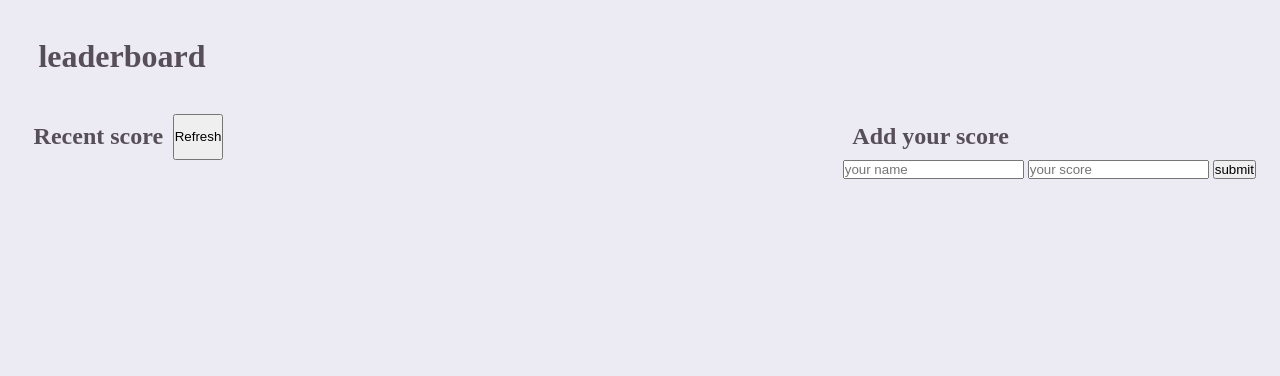
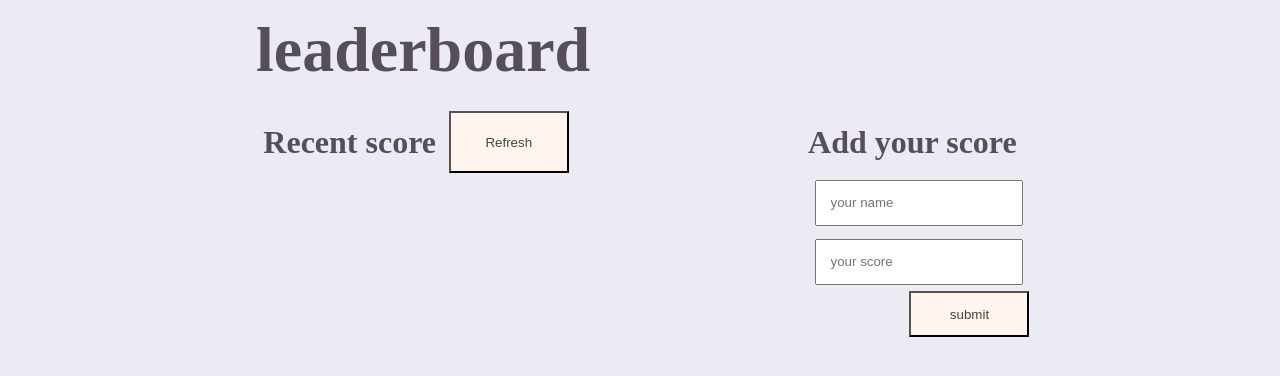
Before and after one commit to yahyaelganyni1/mario-leaderboard, a website built with webpack: page src/index.html in a window 1280 px wide. Built offline with nearby package versions, Linux system fonts and the light colour scheme; no server answers.

Commit message:
Add style to the project

```diff
--- a/src/style.css
+++ b/src/style.css
@@ -10,21 +10,63 @@ body {
 
 h1 {
   color: #564e58;
-  margin: 1.2em;
+  margin: 0.2em 4em;
+  font-size: 4em;
 }
 
 h2 {
   color: #564e58;
   margin: 0.4em;
+  font-size: 2em;
 }
 
 .main-section {
   margin: 1.5em;
   display: flex;
-  justify-content: space-between;
+  justify-content: space-evenly;
 }
 
 .display-score-heading {
   display: flex;
   justify-content: space-between;
 }
+
+#form {
+  display: flex;
+  flex-direction: column;
+  align-items: flex-end;
+}
+
+#form input {
+  margin: 0.5em;
+  padding: 1em;
+}
+
+#form button {
+  width: 30%;
+  padding: 1em 0;
+  text-decoration: none;
+  cursor: pointer;
+  color: rgb(68, 68, 68);
+  background-color: seashell;
+  width: 9em;
+}
+
+#refresh {
+  padding: 0.5em 0;
+  text-decoration: none;
+  cursor: pointer;
+  color: rgb(68, 68, 68);
+  background-color: seashell;
+  width: 9em;
+}
+
+#score-list {
+  list-style: none;
+  font-size: 1.3em;
+}
+
+#score-list li {
+  margin: 1em;
+  color: #564e58;
+}
```
